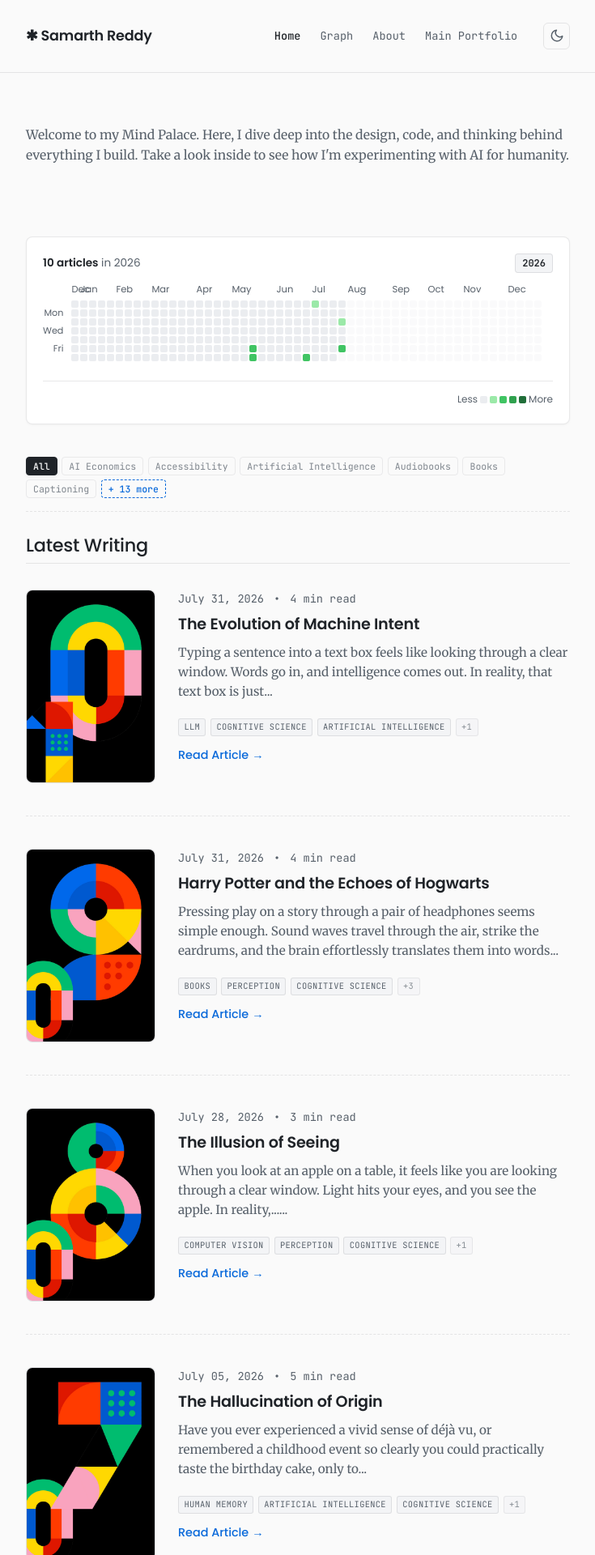
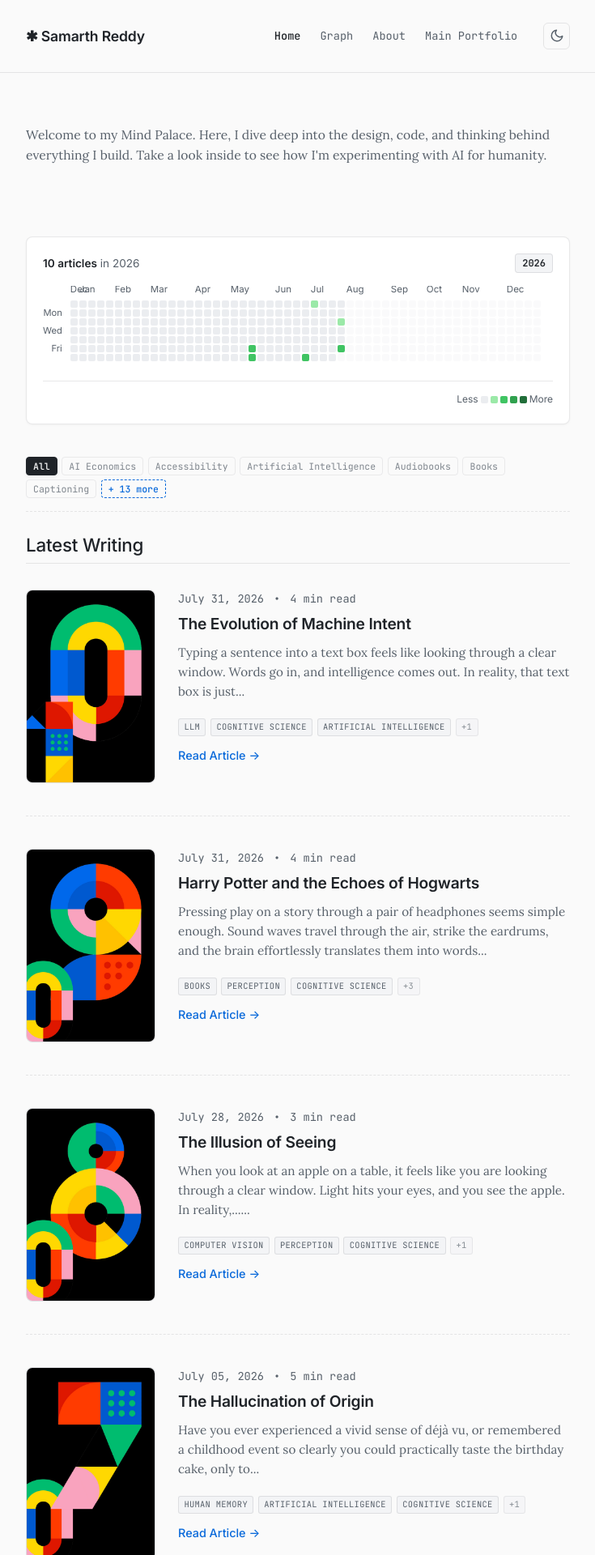
Before and after one commit to calluxpore/calluxpore.github.io, a Jekyll site: the page built from index.html, in a window 1280 px wide. Shown: the top 1920 px of the page at 81% size, without its empty margins (272-1007 px from the left). Built offline with Jekyll 4.4.1, drawn with Linux system fonts in a browser that asks for light colours.

Commit message:
Update typography to Option 1: Inter for Headings/UI and Lora for Body copy

```diff
--- a/_layouts/default.html
+++ b/_layouts/default.html
@@ -27,7 +27,7 @@
   <!-- Stylesheet -->
   <style>
     /* Font Imports */
-    @import url('https://fonts.googleapis.com/css2?family=JetBrains+Mono:ital,wght@0,300..800;1,300..800&family=Merriweather:ital,wght@0,300;0,400;0,700;0,900;1,300;1,400;1,700;1,900&family=Poppins:ital,wght@0,300..900;1,300..900&display=swap');
+    @import url('https://fonts.googleapis.com/css2?family=Inter:ital,opsz,wght@0,14..32,100..900;1,14..32,100..900&family=JetBrains+Mono:ital,wght@0,100..800;1,100..800&family=Lora:ital,wght@0,400..700;1,400..700&display=swap');
 
     :root {
       /* Color Palette - Light Mode (Clean Code) */
@@ -48,8 +48,8 @@
       --cell-level-4: #216e39;
       --container-width: 720px;
 
-      --font-poppins: 'Poppins', sans-serif;
-      --font-sans: 'Merriweather', Georgia, serif;
+      --font-poppins: 'Inter', system-ui, -apple-system, sans-serif;
+      --font-sans: 'Lora', Georgia, serif;
       --font-mono: 'JetBrains Mono', Consolas, Monaco, monospace;
 
       --transition-speed: 0.2s;
```
